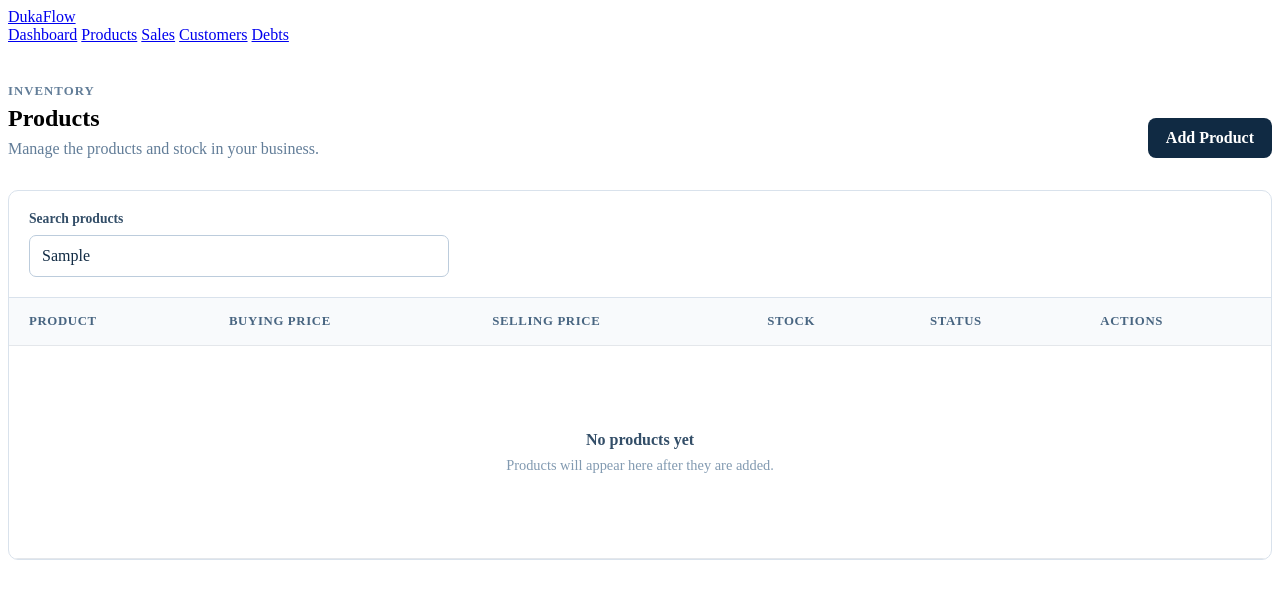
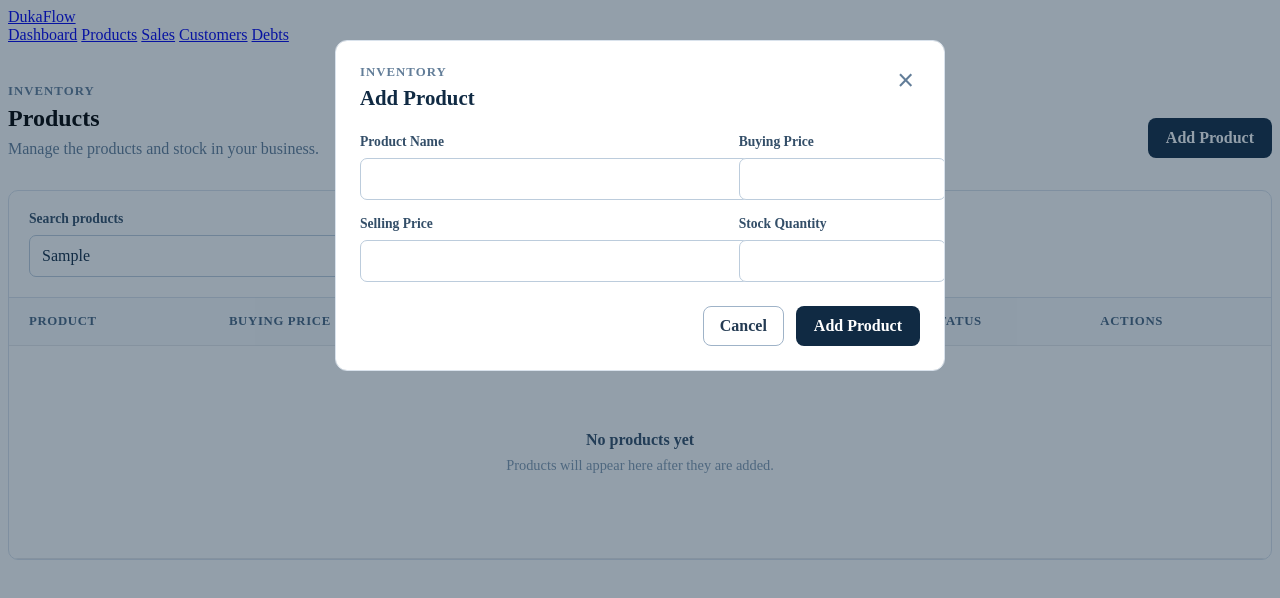
Before and after one commit to mlemetaelia11-sys/duka-flow, a plain HTML site: page frontend/products/index.html in a window 1280 px wide. Both pictures are taken after typing "Sample" into the empty fields and a click on the button "Add Product". Drawn offline with Linux system fonts and the light colour scheme.

Commit message:
Add product form modal interaction

```diff
--- a/frontend/css/style.css
+++ b/frontend/css/style.css
@@ -582,3 +582,82 @@
     color: #829ab1;
     font-size: 0.9rem;
 }
+
+.modal {
+    position: fixed;
+    inset: 0;
+    z-index: 1000;
+    display: none;
+}
+
+.modal.is-open {
+    display: block;
+}
+
+.modal-overlay {
+    position: absolute;
+    inset: 0;
+    background-color: rgba(16, 42, 67, 0.45);
+}
+
+.modal-content {
+    position: relative;
+    width: min(560px, 92%);
+    max-height: 90vh;
+    margin: 5vh auto 0;
+    padding: 24px;
+    overflow-y: auto;
+    background-color: #ffffff;
+    border-radius: 12px;
+    border: 1px solid #d9e2ec;
+}
+
+.modal-header {
+    display: flex;
+    align-items: flex-start;
+    justify-content: space-between;
+    gap: 20px;
+    margin-bottom: 24px;
+}
+
+.modal-header h2 {
+    margin: 0;
+    color: #102a43;
+    font-size: 1.3rem;
+}
+
+.modal-close {
+    border: 0;
+    background: transparent;
+    color: #627d98;
+    font-size: 1.8rem;
+    line-height: 1;
+    cursor: pointer;
+}
+
+.modal-close:hover {
+    color: #102a43;
+}
+
+.modal-actions {
+    display: flex;
+    justify-content: flex-end;
+    gap: 12px;
+    margin-top: 24px;
+}
+
+@media (max-width: 700px) {
+    .modal-content {
+        width: 94%;
+        margin-top: 3vh;
+        padding: 20px;
+    }
+
+    .modal-actions {
+        flex-direction: column-reverse;
+    }
+
+    .modal-actions button {
+        width: 100%;
+    }
+}
--- a/frontend/js/app.js
+++ b/frontend/js/app.js
@@ -1,6 +1,10 @@
 const currentDateElement = document.querySelector("#current-date");
 
 function updateCurrentDate() {
+    if (!currentDateElement) {
+        return;
+    }
+
     const now = new Date();
 
     const formattedDate = now.toLocaleDateString("en-TZ", {
@@ -21,3 +25,34 @@ function updateCurrentDate() {
 updateCurrentDate();
 
 setInterval(updateCurrentDate, 1000);
+
+
+const productModal = document.querySelector("#product-modal");
+const openProductModalButton = document.querySelector("#open-product-modal");
+const closeModalButtons = document.querySelectorAll("[data-close-modal]");
+
+function openProductModal() {
+    if (!productModal) {
+        return;
+    }
+
+    productModal.classList.add("is-open");
+    productModal.setAttribute("aria-hidden", "false");
+}
+
+function closeProductModal() {
+    if (!productModal) {
+        return;
+    }
+
+    productModal.classList.remove("is-open");
+    productModal.setAttribute("aria-hidden", "true");
+}
+
+if (openProductModalButton) {
+    openProductModalButton.addEventListener("click", openProductModal);
+}
+
+closeModalButtons.forEach((button) => {
+    button.addEventListener("click", closeProductModal);
+});
--- a/frontend/products/index.html
+++ b/frontend/products/index.html
@@ -35,9 +35,13 @@
                 </p>
             </div>
 
-            <button class="primary-button" type="button">
-                Add Product
-            </button>
+           <button
+    id="open-product-modal"
+    class="primary-button"
+    type="button"
+>
+    Add Product
+</button>
         </section>
 
         <section class="products-card">
@@ -85,5 +89,112 @@
 
     </main>
 
+        <div
+        id="product-modal"
+        class="modal"
+        aria-hidden="true"
+    >
+        <div
+            class="modal-overlay"
+            data-close-modal
+        ></div>
+
+        <section
+            class="modal-content"
+            role="dialog"
+            aria-modal="true"
+            aria-labelledby="product-modal-title"
+        >
+            <div class="modal-header">
+                <div>
+                    <p class="section-label">Inventory</p>
+                    <h2 id="product-modal-title">Add Product</h2>
+                </div>
+
+                <button
+                    class="modal-close"
+                    type="button"
+                    data-close-modal
+                    aria-label="Close dialog"
+                >
+                    ×
+                </button>
+            </div>
+
+            <form id="product-form">
+
+                <div class="form-grid">
+
+                    <label class="form-field">
+                        <span>Product Name</span>
+                        <input
+                            type="text"
+                            id="product-name"
+                            name="product-name"
+                            required
+                        >
+                    </label>
+
+                    <label class="form-field">
+                        <span>Buying Price</span>
+                        <input
+                            type="number"
+                            id="buying-price"
+                            name="buying-price"
+                            min="0"
+                            step="0.01"
+                            required
+                        >
+                    </label>
+
+                    <label class="form-field">
+                        <span>Selling Price</span>
+                        <input
+                            type="number"
+                            id="selling-price"
+                            name="selling-price"
+                            min="0"
+                            step="0.01"
+                            required
+                        >
+                    </label>
+
+                    <label class="form-field">
+                        <span>Stock Quantity</span>
+                        <input
+                            type="number"
+                            id="stock-quantity"
+                            name="stock-quantity"
+                            min="0"
+                            step="1"
+                            required
+                        >
+                    </label>
+
+                </div>
+
+                <div class="modal-actions">
+                    <button
+                        class="secondary-button"
+                        type="button"
+                        data-close-modal
+                    >
+                        Cancel
+                    </button>
+
+                    <button
+                        class="primary-button"
+                        type="submit"
+                    >
+                        Add Product
+                    </button>
+                </div>
+
+            </form>
+        </section>
+    </div>
+
+    <script src="../js/app.js"></script>
+
 </body>
 </html>
```
